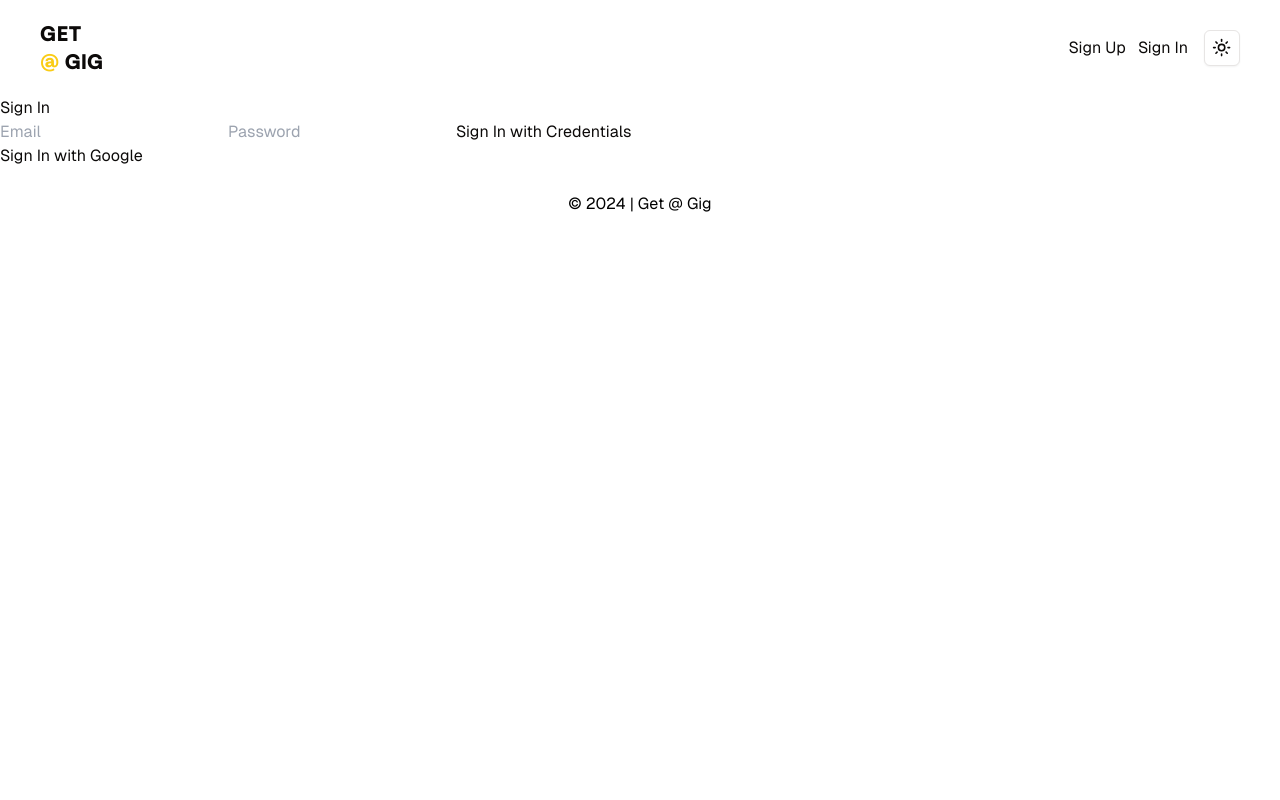
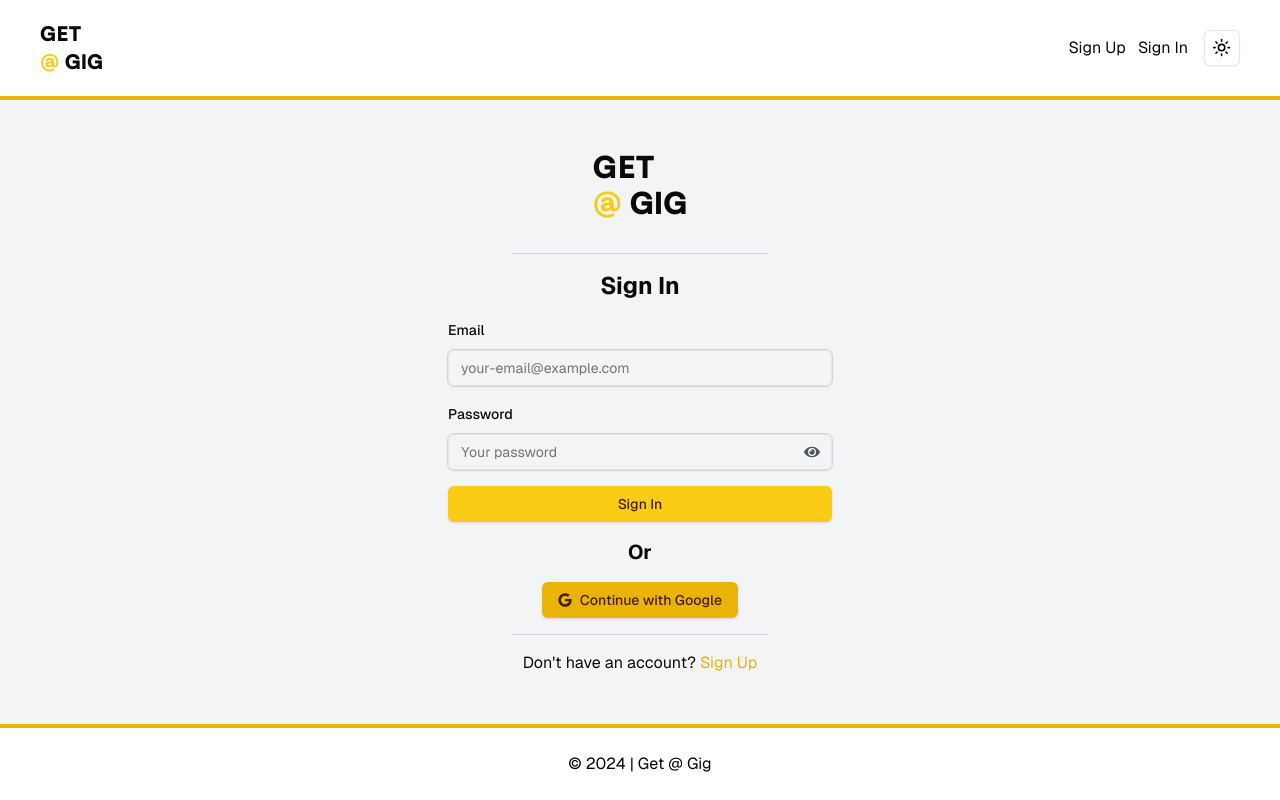
Before and after one commit to Chareeef/get-a-gig, a Next.js app: page /auth/signin in a window 1280 px wide. Built offline with nearby package versions, Linux system fonts and the light colour scheme.

Commit message:
Implement Sign In Page

```diff
--- a/app/auth/signin/page.tsx
+++ b/app/auth/signin/page.tsx
@@ -1,25 +1,65 @@
 "use client";
-import React from "react";
+import { useForm } from "react-hook-form";
+import { zodResolver } from "@hookform/resolvers/zod";
+import { z } from "zod";
+import { Button } from "@/app/components/ui/button";
+import {
+  Form,
+  FormControl,
+  FormField,
+  FormItem,
+  FormLabel,
+  FormMessage,
+} from "@/app/components/ui/form";
+import { Input } from "@/app/components/ui/input";
+import { toast } from "sonner";
+import { useRouter } from "next/navigation";
 import { signIn } from "next-auth/react";
-import { useState } from "react";
-import { useRouter } from "next/navigation";
+import { FaEye, FaEyeSlash, FaGoogle } from "react-icons/fa";
+import Link from "next/link";
+import { useEffect, useState } from "react";
+import { satoshi } from "@/app/fonts/fonts";
+import AOS from "aos";
+import "aos/dist/aos.css";
+import Head from "next/head";
 
-const SignIn = () => {
-  const [userInfo, setUserInfo] = useState({ email: "", password: "" });
+// Zod schema for form validation
+const SigninSchema = z.object({
+  email: z.string().email("Please enter a valid email address."),
+  password: z.string().min(6, "Password must be at least 6 characters."),
+});
+
+type SigninFormData = z.infer<typeof SigninSchema>;
+
+export default function Signin() {
   const router = useRouter();
+  const form = useForm<SigninFormData>({
+    resolver: zodResolver(SigninSchema),
+    defaultValues: {
+      email: "",
+      password: "",
+    },
+  });
+  const [showPassword, setShowPassword] = useState<boolean>(false);
 
-  const handleCredentialsSignIn = async (e: React.FormEvent) => {
-    e.preventDefault();
+  const onSubmit = async (data: SigninFormData) => {
+    try {
       const res = await signIn("credentials", {
-      email: userInfo.email,
-      password: userInfo.password,
+        email: data.email,
+        password: data.password,
         redirect: false,
       });
+      console.log(res);
 
       if (res?.ok) {
+        toast.success("You have been signed in successfully.");
         router.push("/dashboard");
       } else {
-      alert(res?.error || "Failed to sign in");
+        toast.error(res?.error || "Failed to sign in.");
+      }
+    } catch (error) {
+      console.error(error);
+      toast.error("An error occurred during registration.");
     }
   };
 
@@ -27,31 +67,130 @@ const SignIn = () => {
     signIn("google", { callbackUrl: "/dashboard" });
   };
 
+  useEffect(() => {
+    document.title = "Get a Gig - Sign In";
+    // Initialize AOS
+    AOS.init({ offset: 0, duration: 1000, delay: 200, once: true });
+  }, []);
+
   return (
-    <div>
-      <h1>Sign In</h1>
-      <form onSubmit={handleCredentialsSignIn}>
-        <input
-          type="email"
-          placeholder="Email"
-          value={userInfo.email}
-          onChange={(e) => setUserInfo({ ...userInfo, email: e.target.value })}
-          required
+    <>
+      <Head>
+        <title>{document.title}</title>
+      </Head>
+
+      <main className="flex grow flex-col items-center justify-center border-y-4 border-yellow-500 bg-gray-100 p-6 dark:bg-gray-800">
+        {/* Logo */}
+        <div
+          className={`${satoshi.className} mb-4 text-3xl font-black`}
+          data-aos="zoom-in"
+        >
+          GET
+          <br />
+          <span className="text-yellow-400">@</span> GIG
+        </div>
+
+        <hr
+          className="my-4 w-[50vw] border-t border-gray-300 md:w-[20vw]"
+          data-aos="fade-right"
         />
-        <input
-          type="password"
-          placeholder="Password"
-          value={userInfo.password}
-          onChange={(e) =>
-            setUserInfo({ ...userInfo, password: e.target.value })
+
+        <h1 className="mb-4 text-2xl font-bold" data-aos="fade-up">
+          Sign In
+        </h1>
+
+        {/* Form */}
+        <Form {...form}>
+          <form
+            onSubmit={form.handleSubmit(onSubmit)}
+            className="flex w-full max-w-sm flex-col gap-4"
+          >
+            <FormField
+              control={form.control}
+              name="email"
+              render={({ field }) => (
+                <FormItem data-aos="flip-up">
+                  <FormLabel>Email</FormLabel>
+                  <FormControl>
+                    <Input
+                      className="outline outline-1 outline-gray-300"
+                      placeholder="your-email@example.com"
+                      {...field}
+                    />
+                  </FormControl>
+                  <FormMessage>
+                    {form.formState.errors.email?.message}
+                  </FormMessage>
+                </FormItem>
+              )}
+            />
+            <FormField
+              control={form.control}
+              name="password"
+              render={({ field }) => (
+                <FormItem data-aos="flip-up">
+                  <FormLabel>Password</FormLabel>
+                  <FormControl>
+                    <div className="relative">
+                      <Input
+                        className="outline outline-1 outline-gray-300"
+                        type={showPassword ? "text" : "password"}
+                        placeholder="Your password"
+                        {...field}
+                      />
+                      <button
+                        type="button"
+                        onClick={() => setShowPassword(!showPassword)}
+                        className="absolute inset-y-0 right-3 flex items-center text-gray-600"
+                      >
+                        {showPassword ? (
+                          <FaEyeSlash className="dark:text-gray-300" />
+                        ) : (
+                          <FaEye className="dark:text-gray-300" />
+                        )}
+                      </button>
+                    </div>
+                  </FormControl>
+                  <FormMessage>
+                    {form.formState.errors.password?.message}
+                  </FormMessage>
+                </FormItem>
+              )}
+            />
+            <Button type="submit" className="w-full" data-aos="zoom-in">
+              Sign In
+            </Button>
+          </form>
+        </Form>
+
+        <div className="my-4 text-xl font-bold" data-aos="flip-left">
+          Or
+        </div>
+
+        <div className="flex flex-col items-center" data-aos="zoom-in">
+          <Button
+            onClick={handleGoogleSignIn}
+            className="flex items-center gap-2 bg-yellow-500 hover:bg-yellow-600"
+          >
+            <FaGoogle /> Continue with Google
+          </Button>
+
+          <hr
+            className="my-4 w-[50vw] border-t border-gray-300 md:w-[20vw]"
+            data-aos="fade-left"
+          />
+
+          <p className="text-center" data-aos="fade-up">
+            Don&apos;t have an account?{" "}
+            <Link
+              href="/auth/signup"
+              className="block text-yellow-500 hover:underline md:inline"
+            >
+              Sign Up
+            </Link>
+          </p>
+        </div>
+      </main>
+    </>
+  );
 }
-          required
-        />
-        <button type="submit">Sign In with Credentials</button>
-      </form>
-      <button onClick={handleGoogleSignIn}>Sign In with Google</button>
-    </div>
-  );
-};
-
-export default SignIn;
--- a/app/auth/signup/page.tsx
+++ b/app/auth/signup/page.tsx
@@ -24,18 +24,18 @@ import "aos/dist/aos.css";
 import Head from "next/head";
 
 // Zod schema for form validation
-const RegisterSchema = z.object({
+const SignupSchema = z.object({
   name: z.string().min(2, "Name must be at least 2 characters."),
   email: z.string().email("Please enter a valid email address."),
   password: z.string().min(6, "Password must be at least 6 characters."),
 });
 
-type RegisterFormData = z.infer<typeof RegisterSchema>;
+type SignupFormData = z.infer<typeof SignupSchema>;
 
-export default function Register() {
+export default function Signup() {
   const router = useRouter();
-  const form = useForm<RegisterFormData>({
-    resolver: zodResolver(RegisterSchema),
+  const form = useForm<SignupFormData>({
+    resolver: zodResolver(SignupSchema),
     defaultValues: {
       name: "",
       email: "",
@@ -44,7 +44,7 @@ export default function Register() {
   });
   const [showPassword, setShowPassword] = useState<boolean>(false);
 
-  const onSubmit = async (data: RegisterFormData) => {
+  const onSubmit = async (data: SignupFormData) => {
     try {
       const res = await fetch("/api/auth/register", {
         method: "POST",
@@ -74,7 +74,7 @@ export default function Register() {
   useEffect(() => {
     document.title = "Get a Gig - Sign Up";
     // Initialize AOS
-    AOS.init({ duration: 1000, delay: 200, once: true });
+    AOS.init({ offset: 0, duration: 1000, delay: 200, once: true });
   }, []);
 
   return (
@@ -100,7 +100,7 @@ export default function Register() {
         />
 
         <h1 className="mb-4 text-2xl font-bold" data-aos="fade-up">
-          Register
+          Sign Up
         </h1>
 
         {/* Form */}
@@ -181,12 +181,14 @@ export default function Register() {
               )}
             />
             <Button type="submit" className="w-full" data-aos="zoom-in">
-              Register
+              Sign Up
             </Button>
           </form>
         </Form>
 
-        <div className="my-4 text-xl font-bold">Or</div>
+        <div className="my-4 text-xl font-bold" data-aos="flip-right">
+          Or
+        </div>
 
         <div className="flex flex-col items-center" data-aos="zoom-in">
           <Button
--- a/app/page.tsx
+++ b/app/page.tsx
@@ -68,7 +68,7 @@ export default function Home() {
   ];
 
   useEffect(() => {
-    AOS.init({ duration: 1000, delay: 200, once: true });
+    AOS.init({ offset: 0, duration: 1000, delay: 200, once: true });
   }, []);
 
   return (
```
Lines whose indentation alone changed are shown as unchanged.
